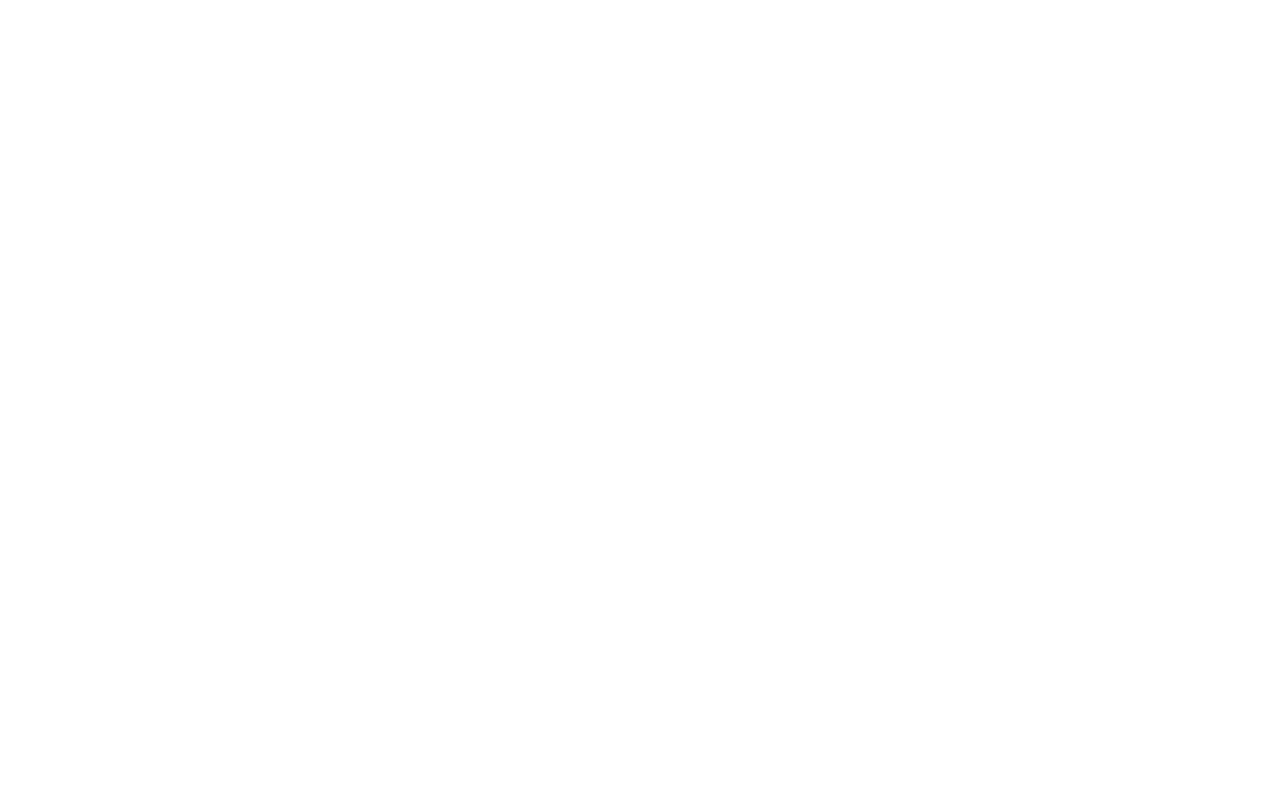
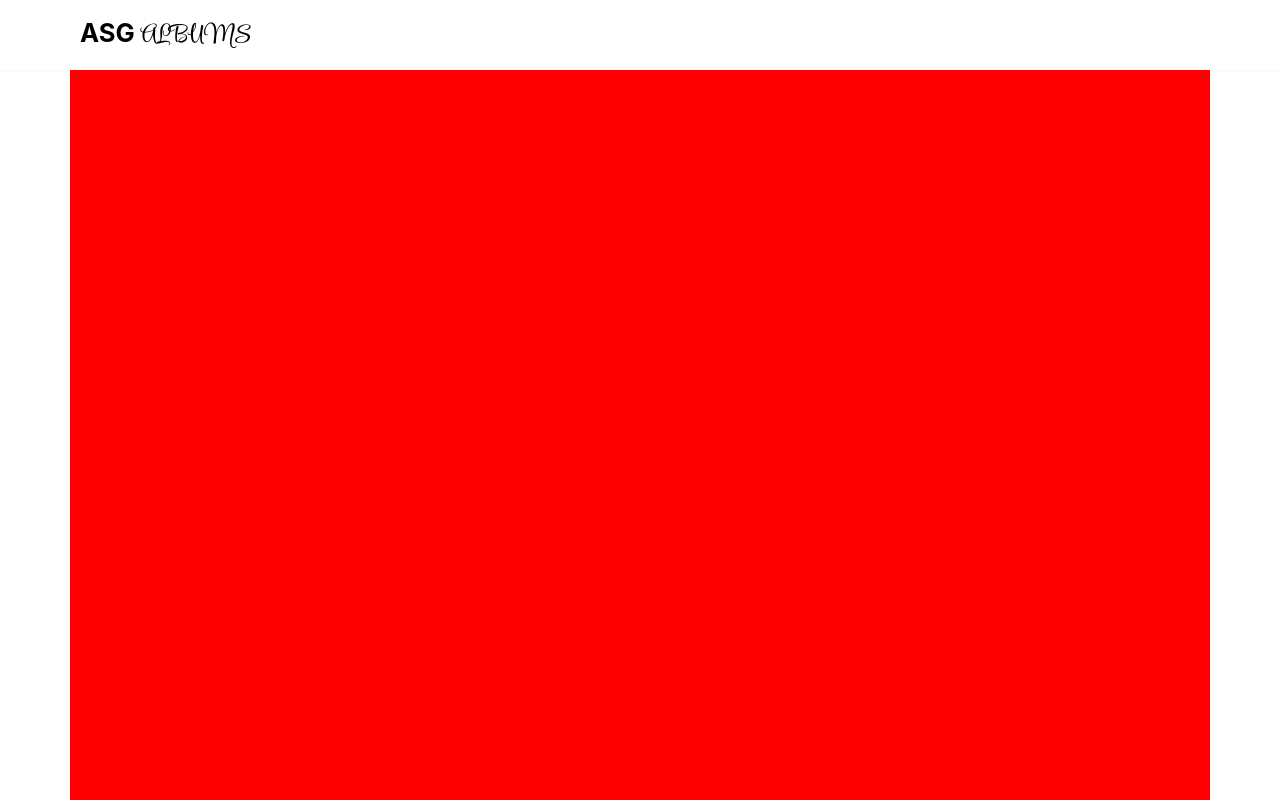
Before and after one commit to alexdsgmoura/react-photo-albums, a React (Vite) app: page /album/1 in a window 1280 px wide. Before the commit this address had no page. Built offline with nearby package versions, Linux system fonts and the light colour scheme.

Commit message:
adicionando pagina do album.

```diff
--- /dev/null
+++ b/src/components/Album/Album.style.ts
@@ -0,0 +1,25 @@
+import styled from "styled-components";
+
+export const Album = styled.div`
+    width: 100%;
+    max-width: 1140px;
+    height: calc(100vh - 70px);
+
+    margin: auto;
+
+    background-color: red;
+    color: white;
+
+    div {
+        width: 100%;
+        height: 200px;
+        background-color: green;
+    }
+`
+
+export const image = styled.div`
+    width: 200px;
+    height: 300px;
+
+    background-color: green;
+`
--- /dev/null
+++ b/src/components/Album/Album.tsx
@@ -0,0 +1,9 @@
+import * as C from './Album.style'
+
+export const Album = () => {
+    return (
+        <C.Album>
+            <div></div>
+        </C.Album>
+    )
+}
--- a/src/components/Section/Section.styles.ts
+++ b/src/components/Section/Section.styles.ts
@@ -43,6 +43,30 @@
   }
 `
 
+export const PageNotFound = styled.div`
+  width: 100%;
+  height: calc(100vh - 70px);
+
+  display: flex;
+  flex-direction: column;
+  align-items: center;
+  justify-content: center;
+
+  h1,
+  h2 {
+    margin: 0;
+    padding: 0;
+  }
+
+  h1 {
+    font-size: 2.5rem;
+  }
+
+  h2 {
+    font-size: 3rem;
+  }
+`
+
 export const Albums = styled.div`
   width: 100%;
   max-width: 1140px;
@@ -85,9 +109,8 @@
 
     box-sizing: border-box;
 
-    padding: 10px;
-
     margin-top: 10px;
+    padding: 0px 10px;
 
     border-radius: 5px;
     border: 1px solid rgb(229 231 235);;
@@ -97,6 +120,17 @@
     transition: all ease-out 0.5s;
 
     cursor: pointer;
+
+    a {
+      width: 100%;
+      height: 100%;
+
+      text-decoration: none;
+      color: #000000;
+
+      display: flex;
+      align-items: center;
+    }
 
     &:hover {
       box-shadow: 0 0px 2px 0 rgb(0 0 0 / 1);
--- a/src/components/Section/Section.tsx
+++ b/src/components/Section/Section.tsx
@@ -1,4 +1,6 @@
 import { useEffect, useState } from 'react'
+import { Link } from 'react-router-dom'
+
 import * as C from './Section.styles'
 
 import { AlbumType } from '../../types/Album'
@@ -51,7 +53,7 @@
         <C.Albums>
           <ul>
             {displayedAlbums.map((value, index) => (
-              <li key={index}>{value.title}</li>
+              <li key={index}><Link to={`/album/${value.userId}`}>{value.title}</Link></li>
             ))}
           </ul>
 
--- /dev/null
+++ b/src/pages/Album.tsx
@@ -0,0 +1,22 @@
+import { useParams } from "react-router-dom";
+
+import { Header } from "../components/Header/Header";
+import * as C from '../components/Section/Section.styles'
+import { Album as AlbumComponent } from "../components/Album/Album.style";
+
+export const Album = () => {
+    const params = useParams()
+
+    const filterByAlbumId = async (albumId: number) => {
+        const request = await (await fetch('https://jsonplaceholder.typicode.com/photos')).json()
+    }
+
+    return (
+        <>
+            <Header />
+            <C.Section>
+                <AlbumComponent />
+            </C.Section>
+        </>
+    )
+}
--- /dev/null
+++ b/src/pages/PageNotFound.tsx
@@ -0,0 +1,17 @@
+import { Header } from "../components/Header/Header";
+import * as C from "../components/Section/Section.styles";
+
+export const PageNotFound = () => {
+    return (
+        <>
+            <Header />
+
+            <C.Section>
+                <C.PageNotFound>
+                    <h1>PÁGINA NÃO ENCONTRADA</h1>
+                    <h2>404</h2>
+                </C.PageNotFound>
+            </C.Section>
+        </>
+    )
+}
--- a/src/routes/mainRoutes.tsx
+++ b/src/routes/mainRoutes.tsx
@@ -1,10 +1,14 @@
 import { useRoutes } from "react-router-dom";
 
 import { Home } from "../pages/Home";
+import { Album } from "../pages/Album";
+import { PageNotFound } from "../pages/PageNotFound";
 
 export const MainRoutes = () => {
     const routes = useRoutes([
-        {path: '/', element: <Home />}
+        {path: '/', element: <Home />},
+        {path: '/album/:id', element: <Album />},
+        {path: '*', element: <PageNotFound />}
     ])
 
     return routes
```
